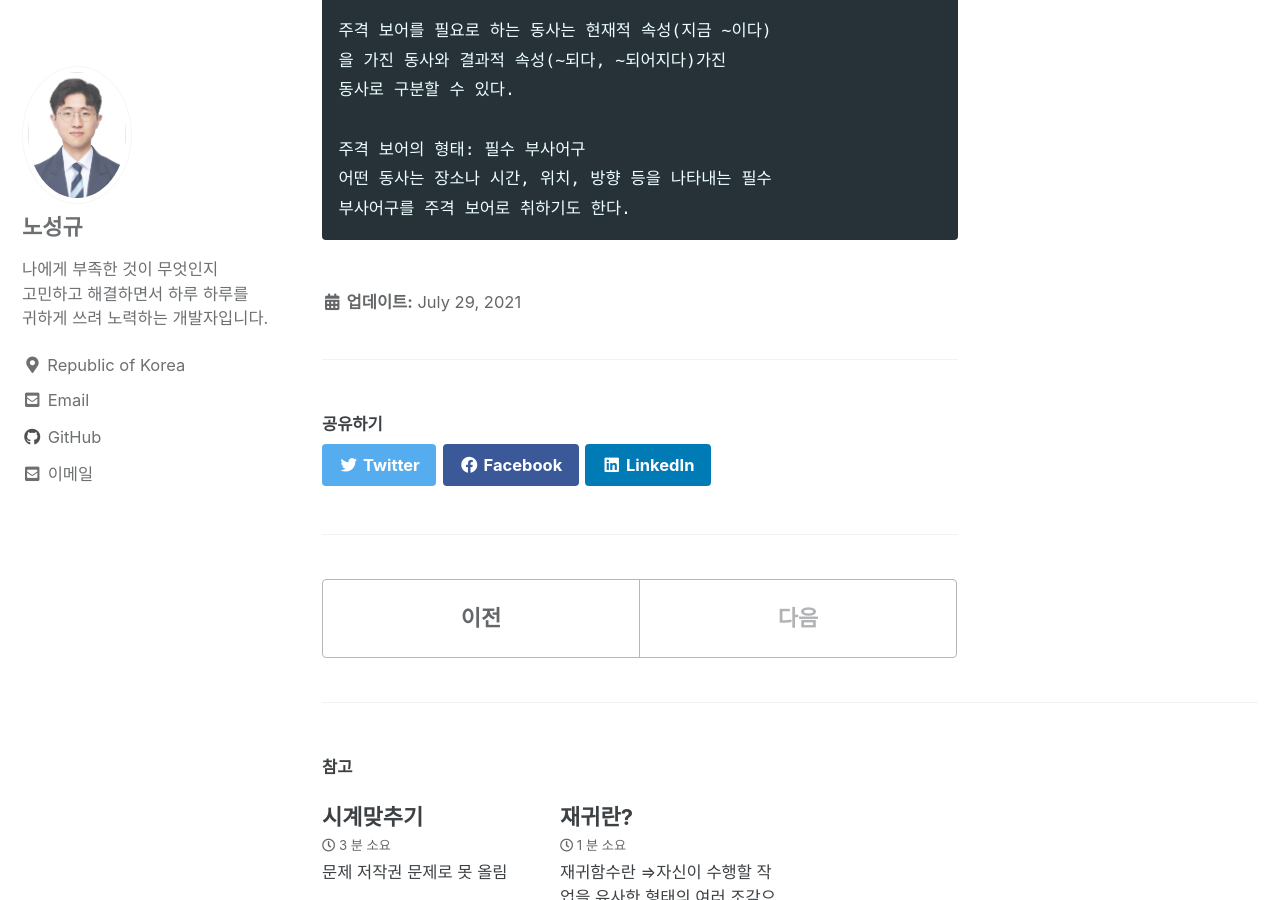
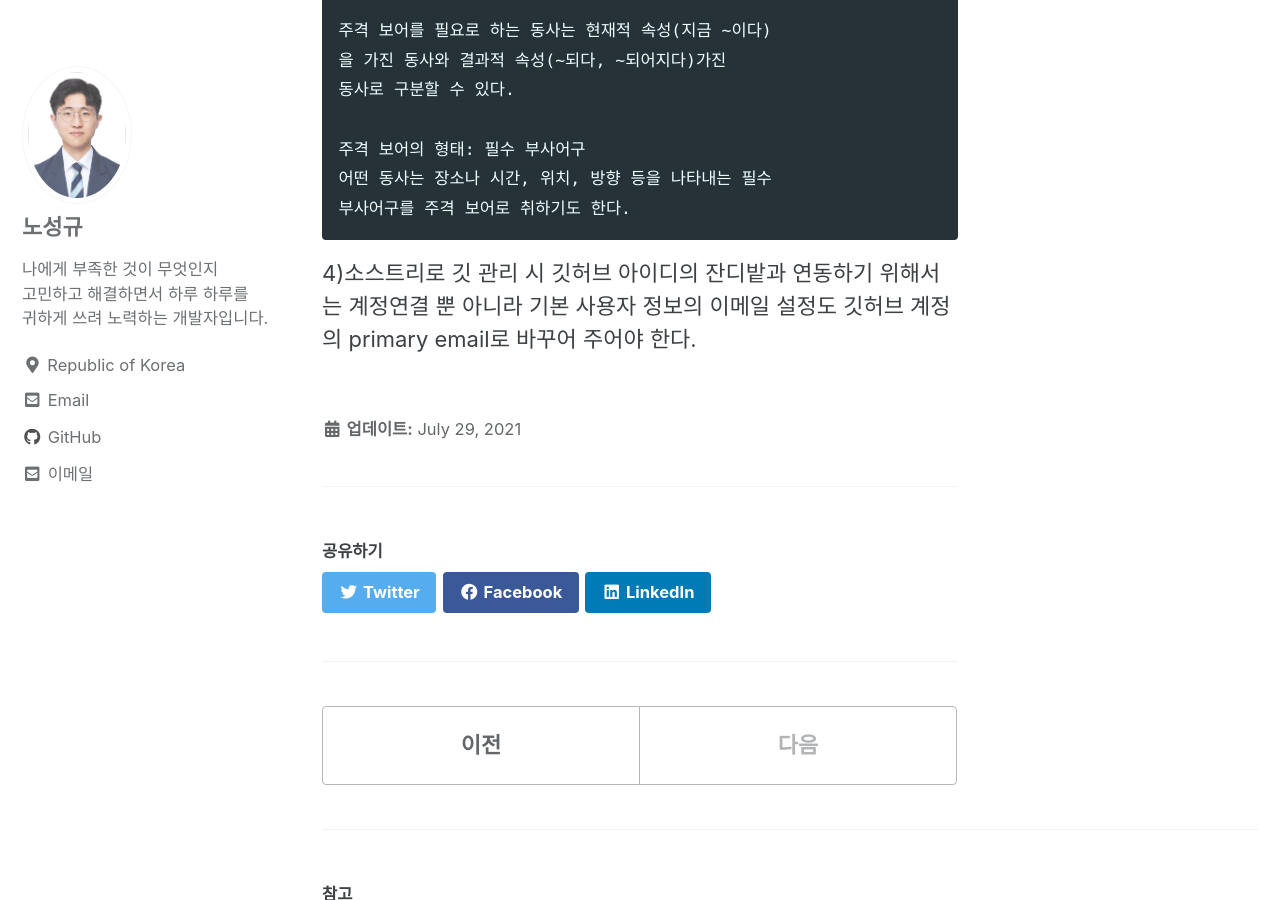
Before and after one commit to nsnnsn12/nsnnsn12.github.io, a Jekyll site: the page built from _til/2021-07-29-til.md, in a window 1280 px wide and 900 px high, scrolled down 1312 px. Built offline with Jekyll 4.4.1, drawn with Linux system fonts in a browser that asks for light colours; cached includes are drawn as plain includes.

Commit message:
update 2021-07-29 til

```diff
--- a/_til/2021-07-29-til.md
+++ b/_til/2021-07-29-til.md
@@ -46,3 +46,5 @@ related: true
     주격 보어의 형태: 필수 부사어구
     어떤 동사는 장소나 시간, 위치, 방향 등을 나타내는 필수
     부사어구를 주격 보어로 취하기도 한다.
+
+4)소스트리로 깃 관리 시 깃허브 아이디의 잔디밭과 연동하기 위해서는 계정연결 뿐 아니라 기본 사용자 정보의 이메일 설정도 깃허브 계정의 primary email로 바꾸어 주어야 한다.
```
